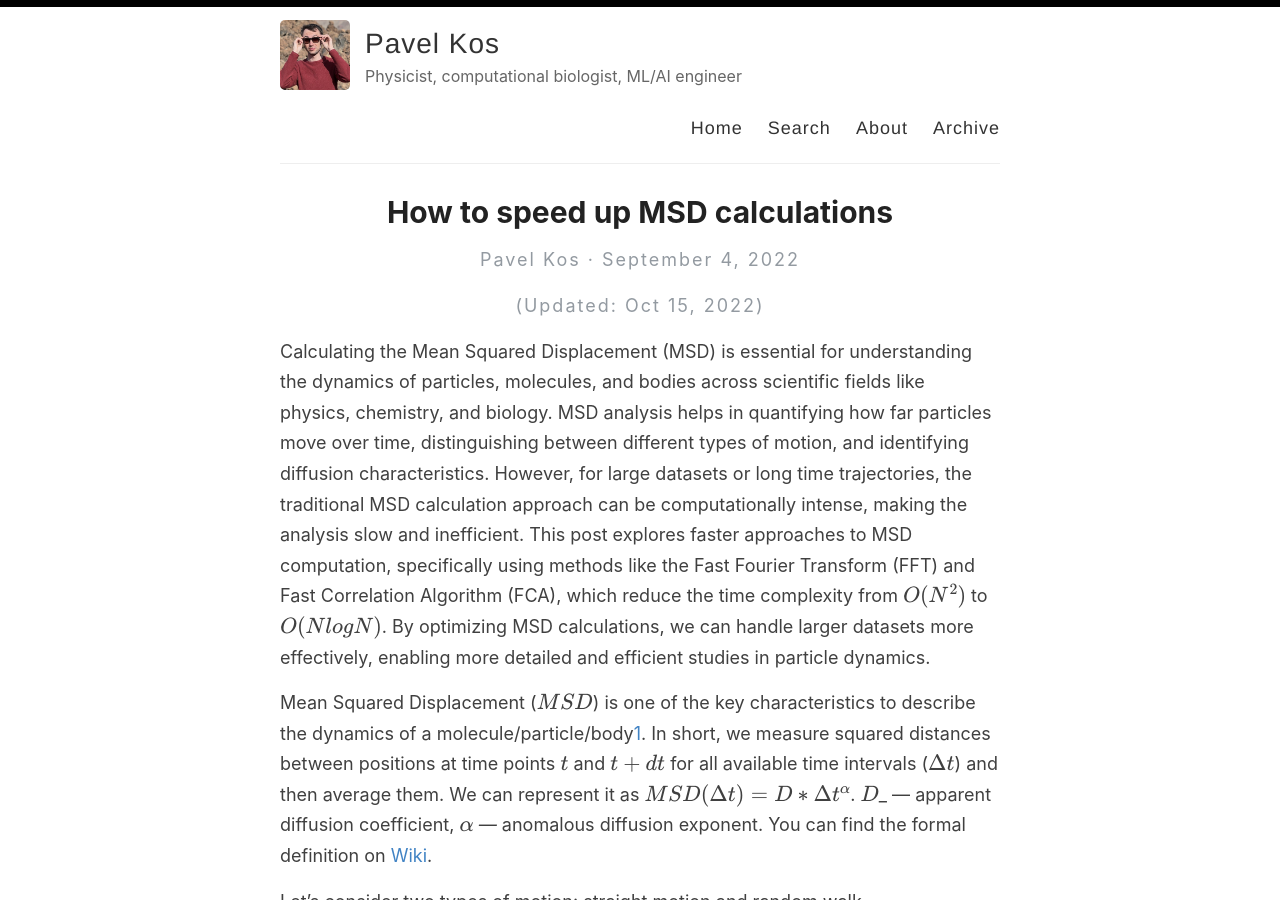
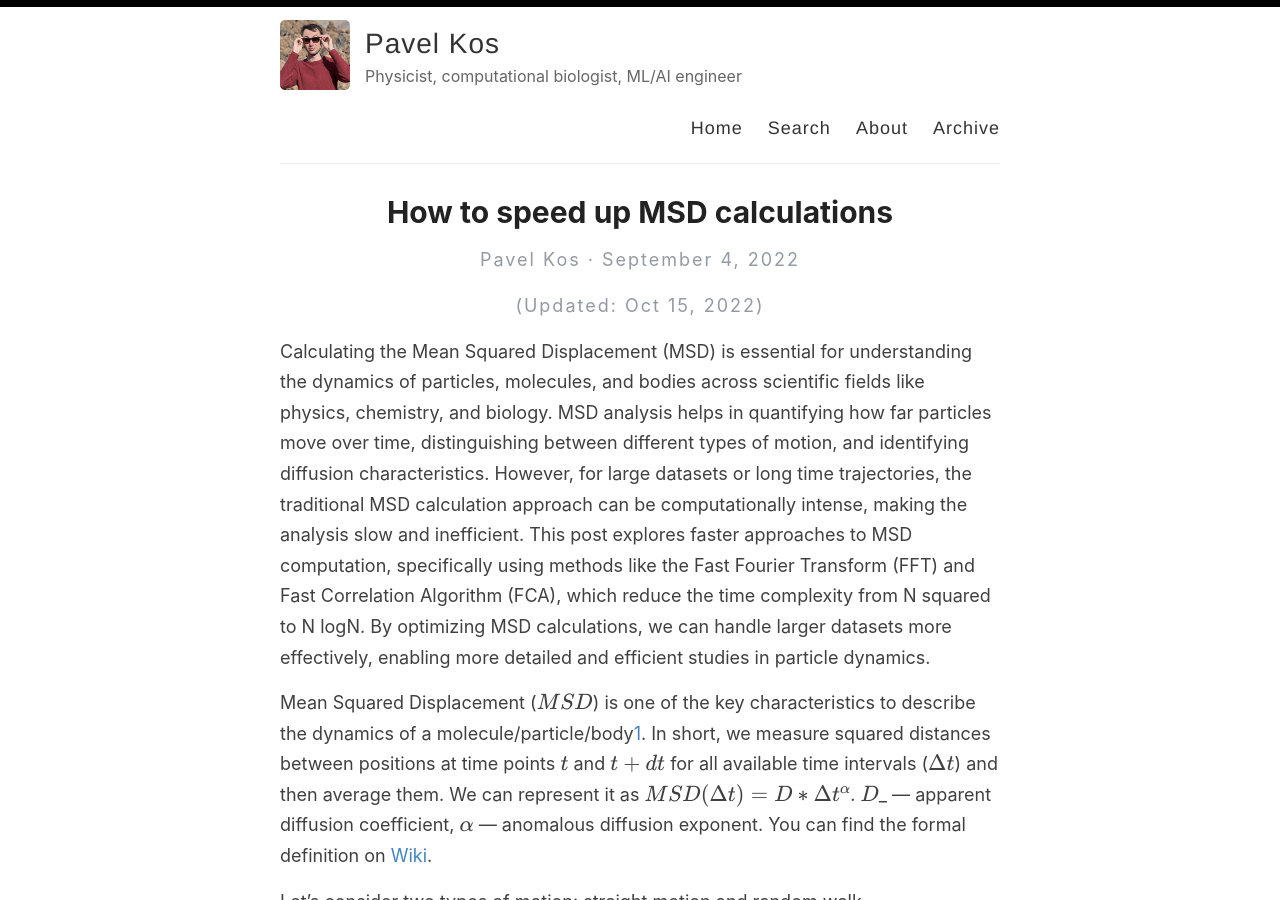
Before and after one commit to polly-code/polly-code.github.io, a Jekyll site: the page built from _posts/2022-09-04-how-to-speed-up-msd-calculations.md, in a window 1280 px wide and 900 px high. Built offline with Jekyll 4.4.1, drawn with Linux system fonts in a browser that asks for light colours; formulas are drawn with MathJax 3.

Commit message:
:memo: fixed math in the opening paragraph to MSD post

```diff
--- a/_posts/2022-09-04-how-to-speed-up-msd-calculations.md
+++ b/_posts/2022-09-04-how-to-speed-up-msd-calculations.md
@@ -9,7 +9,7 @@ tags: ["data-science","programming","python","physics","dynamics"]
 description: "Mean Squared Displacement (MSD) is one of the key characteristics to describe the dynamics of a molecule/particle/body. In short, we…"
 ---
 
-Calculating the Mean Squared Displacement (MSD) is essential for understanding the dynamics of particles, molecules, and bodies across scientific fields like physics, chemistry, and biology. MSD analysis helps in quantifying how far particles move over time, distinguishing between different types of motion, and identifying diffusion characteristics. However, for large datasets or long time trajectories, the traditional MSD calculation approach can be computationally intense, making the analysis slow and inefficient. This post explores faster approaches to MSD computation, specifically using methods like the Fast Fourier Transform (FFT) and Fast Correlation Algorithm (FCA), which reduce the time complexity from $$O(N^2)$$ to $$O(NlogN)$$. By optimizing MSD calculations, we can handle larger datasets more effectively, enabling more detailed and efficient studies in particle dynamics.
+Calculating the Mean Squared Displacement (MSD) is essential for understanding the dynamics of particles, molecules, and bodies across scientific fields like physics, chemistry, and biology. MSD analysis helps in quantifying how far particles move over time, distinguishing between different types of motion, and identifying diffusion characteristics. However, for large datasets or long time trajectories, the traditional MSD calculation approach can be computationally intense, making the analysis slow and inefficient. This post explores faster approaches to MSD computation, specifically using methods like the Fast Fourier Transform (FFT) and Fast Correlation Algorithm (FCA), which reduce the time complexity from N squared to N logN. By optimizing MSD calculations, we can handle larger datasets more effectively, enabling more detailed and efficient studies in particle dynamics.
 
 [### How to speed up MSD calculations]: <>
 
```
